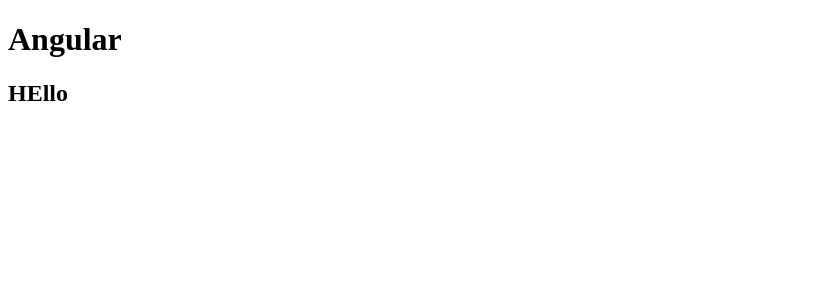
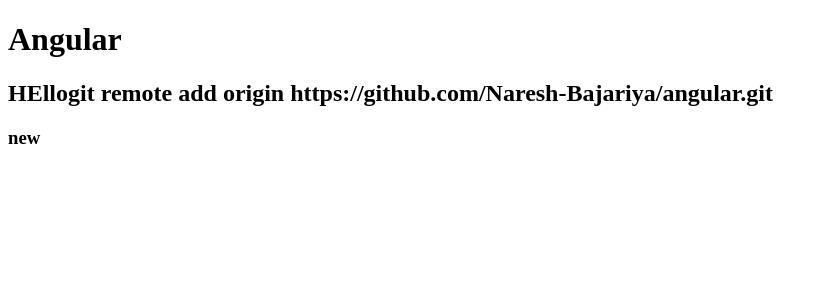
Before and after one commit to Naresh-Bajariya/angular, an Angular app: page / in a window 1280 px wide. Shown: the top 300 px of the page, without its empty margins (0-828 px from the left). Built offline with nearby package versions, Linux system fonts and the light colour scheme.

Commit message:
my first commit

```diff
--- a/src/app/app.component.html
+++ b/src/app/app.component.html
@@ -1,3 +1,4 @@
 <h1>Angular
 </h1>
-<h2>HEllo</h2>
+<h2>HEllogit remote add origin https://github.com/Naresh-Bajariya/angular.git</h2>
+<h3>new</h3>
```
